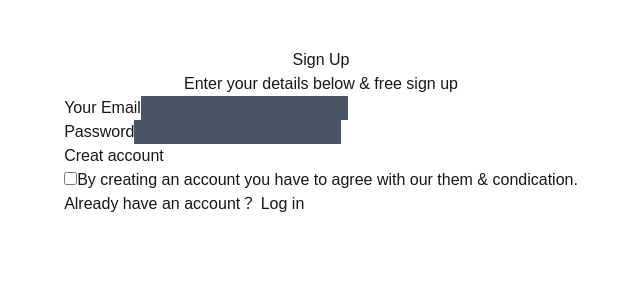
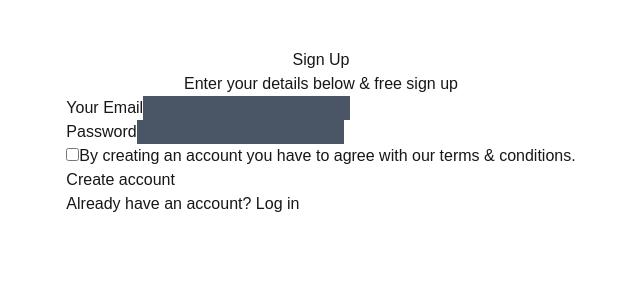
Before and after one commit to DhwtjNepomuceno/course-platform, a Next.js app: page /Signup in a window 1280 px wide. Shown: the top 300 px of the page, without its empty margins (319-959 px from the left). Built offline with nearby package versions, Linux system fonts and the light colour scheme.

Commit message:
feat(signup): capturando dados do formulario com react basico para fins de estudo

```diff
--- a/src/app/Signup/page.tsx
+++ b/src/app/Signup/page.tsx
@@ -1,9 +1,21 @@
 "use client";
 import Link from "next/link";
-import { useForm } from "react-hook-form"
+import { useState } from "react";
 
+// Exemplo didático: capturando dados do formulário com useState e onSubmit
 export default function Signup() {
-    const { register } = useForm()
+    // Criando estados para cada campo do formulário
+    const [email, setEmail] = useState("");
+    const [password, setPassword] = useState("");
+    const [isAccepted, setIsAccepted] = useState(false);
+
+    // Função chamada ao enviar o formulário
+    function handleSubmit(event: React.SubmitEvent<HTMLFormElement>): void {
+        event.preventDefault(); // Evita o recarregamento da página
+        // Exibe os dados no console (poderia enviar para uma API)
+        console.log({ email, password, isAccepted });
+        // Aqui você pode adicionar validações ou limpar o formulário
+    }
 
     return (
         <div className="grid place-items-center mt-12">
@@ -11,14 +23,16 @@ export default function Signup() {
             <p>Enter your details below & free sign up</p>
 
             <div>
-                <form>
+                <form onSubmit={handleSubmit}>
                     <div>
-                        <label htmlFor="email">Your  Email</label>
+                        <label htmlFor="email">Your Email</label>
                         <input
                             className="bg-gray-600"
                             id="email"
                             type="email"
-                            { ...register("email", { required: true }) }
+                            value={email} // Valor controlado pelo estado
+                            onChange={e => setEmail(e.target.value)} // Atualiza o estado
+                            required
                         />
                     </div>
 
@@ -28,22 +42,34 @@ export default function Signup() {
                             className="bg-gray-600"
                             id="password"
                             type="password"
-                            { ...register("password", { required: true, minLength: 6 }) }
+                            value={password}
+                            onChange={e => setPassword(e.target.value)}
+                            minLength={6}
+                            required
                         />
                     </div>
 
-                    <button type="submit">Creat account</button>
+                    <div>
+                        <input
+                            type="checkbox"
+                            id="is-accepted"
+                            checked={isAccepted}
+                            onChange={e => setIsAccepted(e.target.checked)}
+                        />
+                        <label htmlFor="is-accepted">
+                            By creating an account you have to agree with our terms & conditions.
+                        </label>
+                    </div>
 
-                    <div>
-                        <input type="checkbox" id="is-accepted" />
-                        <label htmlFor="is-accepted">By creating an account you have to agree with our them & condication.</label>
-                    </div>
+                    <button type="submit">Create account</button>
                 </form>
 
                 <div>
-                    <p>Already have an account？  <Link href='/Login'>Log in</Link></p>
+                    <p>
+                        Already have an account? <Link href='/Login'>Log in</Link>
+                    </p>
                 </div>
             </div>
         </div>
-    )
+    );
 }
```
Also changed, not shown: 1 other file (tests, documents, lock files or other folders).
